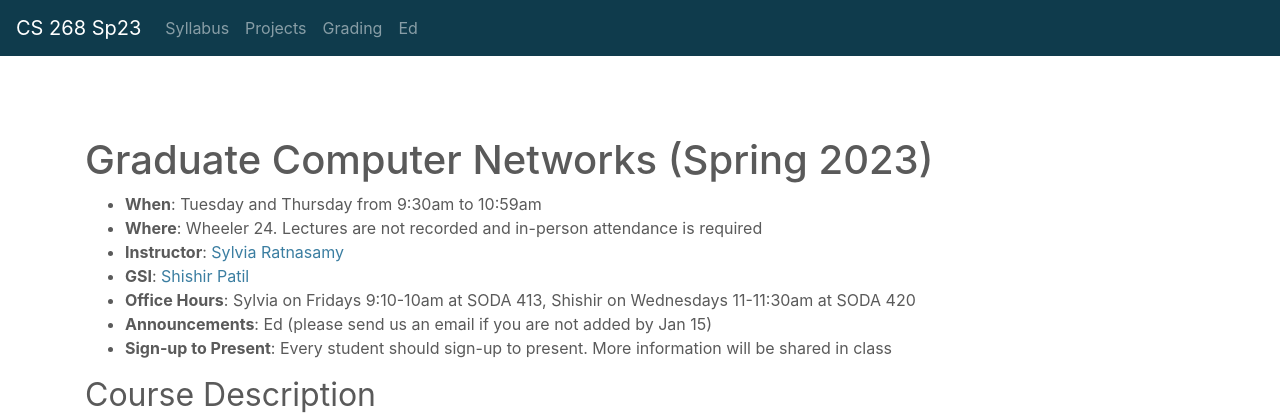
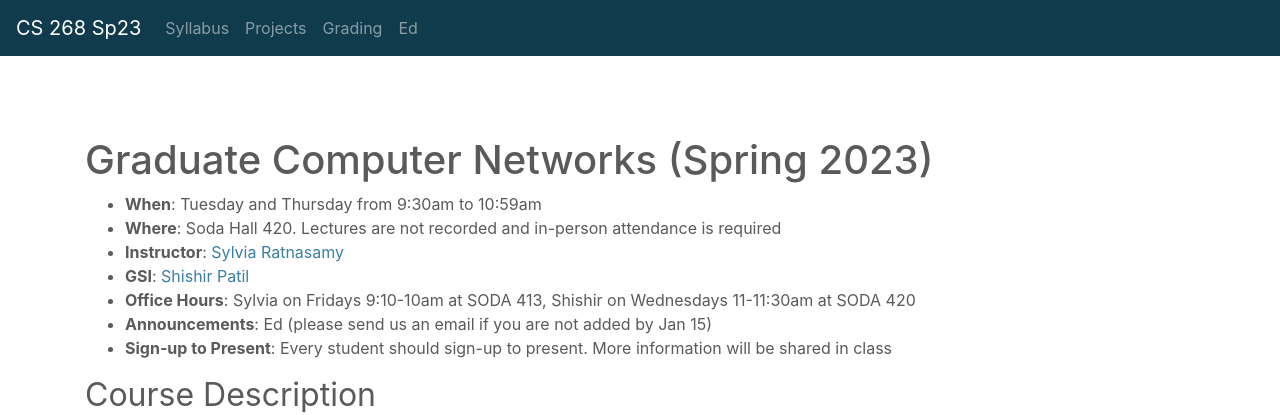
Before and after one commit to ShishirPatil/cs268-sp23, a Jekyll site: the page built from index.md, in a window 1280 px wide and 900 px high. Shown: the top 415 px of the window. Built offline with Jekyll 4.4.1, drawn with Linux system fonts in a browser that asks for light colours; nearby versions of some CDN libraries; our own code applies the rules of GitHub Pages for plain Markdown files.

Commit message:
Updating location

```diff
--- a/index.md
+++ b/index.md
@@ -6,7 +6,7 @@ layout: default
 # Graduate Computer Networks (Spring 2023)
 
 * **When**: Tuesday and Thursday from 9:30am to 10:59am
-* **Where**: Wheeler 24. Lectures are not recorded and in-person attendance is required
+* **Where**: Soda Hall 420. Lectures are not recorded and in-person attendance is required
 * **Instructor**: [Sylvia Ratnasamy](https://eecs.berkeley.edu/~sylvia)
 * **GSI**: [Shishir Patil](https://eecs.berkeley.edu/~shishirpatil)
 * **Office Hours**: Sylvia on Fridays 9:10-10am at SODA 413, Shishir on Wednesdays 11-11:30am at SODA 420
```
